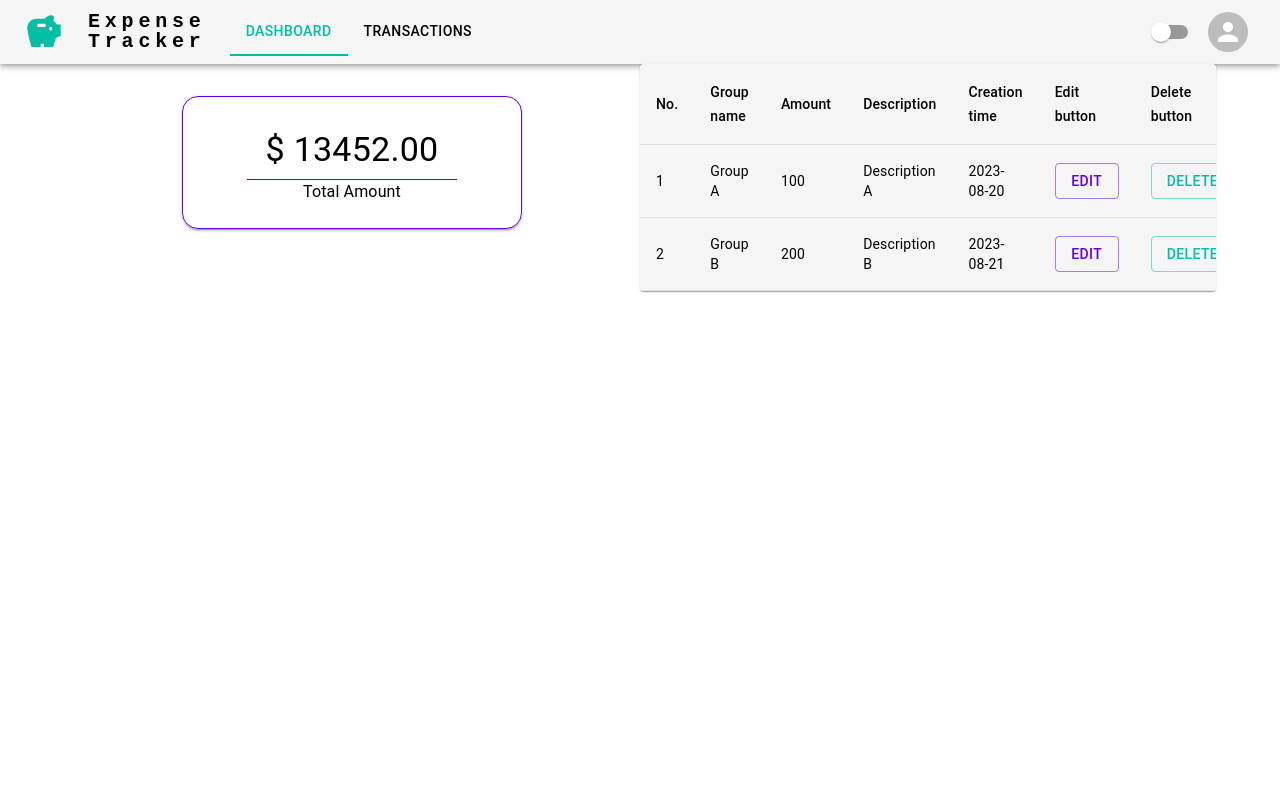
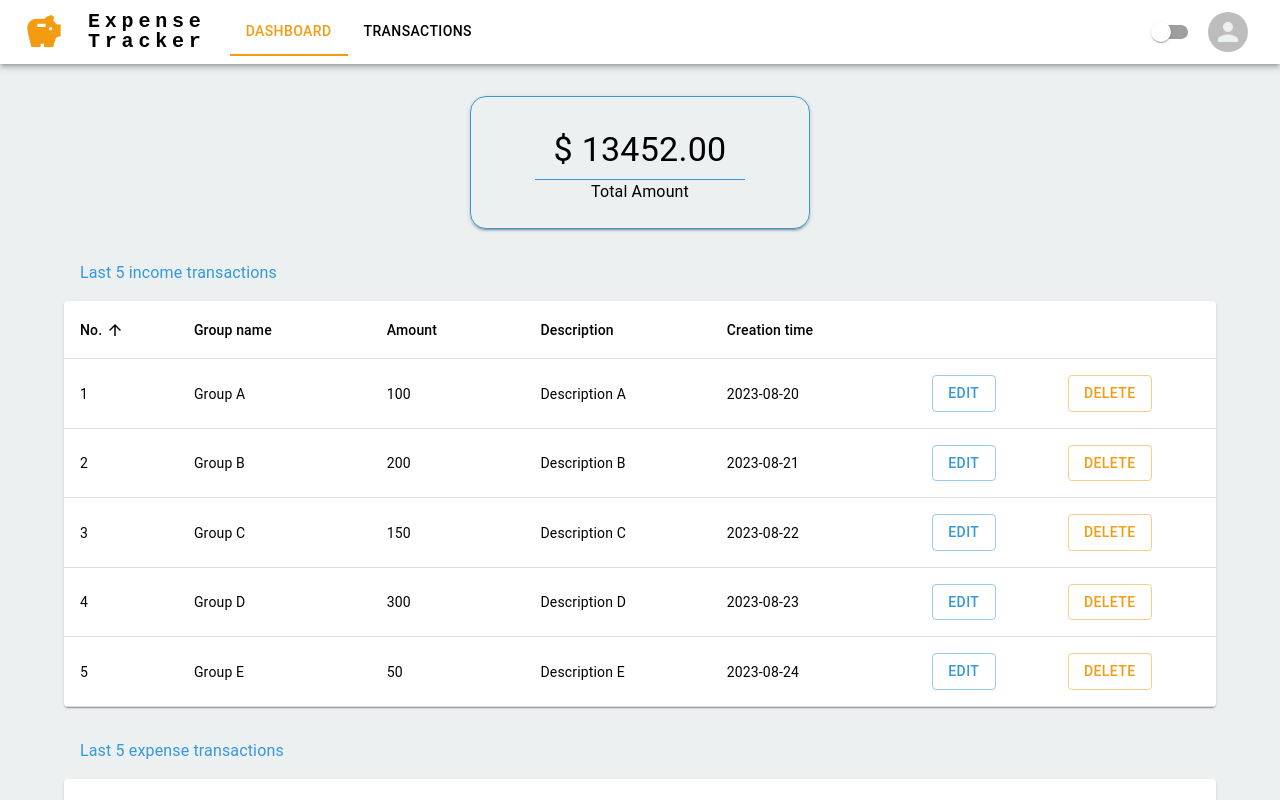
Before and after one commit to AndjelaBoltaKovacic/ExpenseTracker, a React (Create React App) app in the folder Expense Tracker - FE/: page /dashboard in a window 1280 px wide. Shown: the top 800 px of the page. Built offline with nearby package versions, Linux system fonts and the light colour scheme; sample sign-in values are in the browser's storage.

Commit message:
completed dashboard

```diff
--- a/Expense Tracker - FE/src/common/menu/burger-menu.tsx
+++ b/Expense Tracker - FE/src/common/menu/burger-menu.tsx
@@ -20,19 +20,20 @@ function BurgerMenu({ items }: { items: Item[] }) {
         handleCloseNavMenu()
         navigate(page)
     }
-    return (<>
+    return (
+      <>
         <IconButton
-            size='large'
-            aria-label='account of current user'
-            aria-controls='menu-appbar'
-            aria-haspopup='true'
+          size="large"
+          aria-label="account of current user"
+          aria-controls="menu-appbar"
+          aria-haspopup="true"
           onClick={handleOpenNavMenu}
-            color='inherit'
+          color="inherit"
         >
           <MenuIcon />
         </IconButton>
         <Menu
-            id='menu-appbar'
+          id="menu-appbar"
           anchorEl={anchorElNav}
           anchorOrigin={{
             vertical: 'bottom',
@@ -51,12 +52,12 @@ function BurgerMenu({ items }: { items: Item[] }) {
         >
           {items.map(({ title, page }, i) => (
             <MenuItem key={title + i} onClick={() => handleMenuItemClick(page)}>
-                    <Typography color='white' textAlign='center'>{title}</Typography>
+              <Typography textAlign="center">{title}</Typography>
             </MenuItem>
           ))}
         </Menu>
       </>
-    )
+    );
 }
 
 export default BurgerMenu;
--- a/Expense Tracker - FE/src/common/menu/profile-menu.tsx
+++ b/Expense Tracker - FE/src/common/menu/profile-menu.tsx
@@ -36,17 +36,13 @@ export const ProfileMenu = () => {
         open={Boolean(anchorElUser)}
         onClose={handleCloseUserMenu}
       >
-        <Typography sx={{ textAlign: 'center', pb: 1 }} color="white">
-          {user?.firstName}
-        </Typography>
+        <Typography sx={{ textAlign: 'center', pb: 1 }}>{user?.firstName}</Typography>
         <Divider />
         <MenuItem>
-          <Typography color="white" textAlign="center">
-            Set Reminder
-          </Typography>
+          <Typography textAlign="center">Set Reminder</Typography>
         </MenuItem>
         <MenuItem>
-          <Typography color="white" textAlign="center" onClick={() => logout()}>
+          <Typography textAlign="center" onClick={() => logout()}>
             Logout
           </Typography>
         </MenuItem>
--- a/Expense Tracker - FE/src/common/notice-card.tsx
+++ b/Expense Tracker - FE/src/common/notice-card.tsx
@@ -30,6 +30,7 @@ const NoticeCard = ({
       <Typography variant="body2" color="text.secondary">
         {text}
       </Typography>
+      {buttonText && (
         <Button
           onClick={onButtonClick}
           variant="contained"
@@ -37,13 +38,13 @@ const NoticeCard = ({
           style={{
             marginTop: 10,
             borderRadius: 3,
-          color: 'white',
             height: 48,
             padding: '0 30px',
           }}
         >
           {buttonText}
         </Button>
+      )}
     </Box>
   );
 };
--- a/Expense Tracker - FE/src/common/table/table.tsx
+++ b/Expense Tracker - FE/src/common/table/table.tsx
@@ -1,4 +1,4 @@
-import React from 'react';
+import React, { useState } from 'react';
 import Table from '@mui/material/Table';
 import TableBody from '@mui/material/TableBody';
 import TableCell from '@mui/material/TableCell';
@@ -7,33 +7,90 @@ import TableHead from '@mui/material/TableHead';
 import TableRow from '@mui/material/TableRow';
 import Button from '@mui/material/Button';
 import Paper from '@mui/material/Paper';
+import TableSortLabel from '@mui/material/TableSortLabel';
+import { Expense } from '../../models/expenses';
+import { expenses } from '../../services/mocks/expenses';
 
-const data = [
-  { id: 1, groupName: 'Group A', amount: 100, description: 'Description A', creationTime: '2023-08-20' },
-  { id: 2, groupName: 'Group B', amount: 200, description: 'Description B', creationTime: '2023-08-21' },
-  // ... more data entries
-];
+type DataEntry = Array<Expense>[number];
 
 const DataTable = () => {
+  const [orderBy, setOrderBy] = useState<keyof DataEntry>('id');
+  const [order, setOrder] = useState<'asc' | 'desc'>('asc');
+
+  const handleSort = (property: keyof DataEntry) => {
+    const isAscending = orderBy === property && order === 'asc';
+    setOrder(isAscending ? 'desc' : 'asc');
+    setOrderBy(property);
+  };
+
+  const sortedData = expenses.slice().sort((a, b) => {
+    const aValue = a[orderBy];
+    const bValue = b[orderBy];
+
+    if (aValue < bValue) return order === 'asc' ? -1 : 1;
+    if (aValue > bValue) return order === 'asc' ? 1 : -1;
+    return 0;
+  });
+
   return (
     <TableContainer component={Paper}>
-      <Table aria-label="Simple table">
+      <Table aria-label="Sortable table">
         <TableHead>
           <TableRow>
-            <TableCell>No.</TableCell>
-            <TableCell>Group name</TableCell>
-            <TableCell>Amount</TableCell>
-            <TableCell>Description</TableCell>
-            <TableCell>Creation time</TableCell>
-            <TableCell>Edit button</TableCell>
-            <TableCell>Delete button</TableCell>
+            <TableCell>
+              <TableSortLabel
+                active={orderBy === 'id'}
+                direction={orderBy === 'id' ? order : 'asc'}
+                onClick={() => handleSort('id')}
+              >
+                No.
+              </TableSortLabel>
+            </TableCell>
+            <TableCell>
+              <TableSortLabel
+                active={orderBy === 'group'}
+                direction={orderBy === 'group' ? order : 'asc'}
+                onClick={() => handleSort('group')}
+              >
+                Group name
+              </TableSortLabel>
+            </TableCell>
+            <TableCell>
+              <TableSortLabel
+                active={orderBy === 'amount'}
+                direction={orderBy === 'amount' ? order : 'asc'}
+                onClick={() => handleSort('amount')}
+              >
+                Amount
+              </TableSortLabel>
+            </TableCell>
+            <TableCell>
+              <TableSortLabel
+                active={orderBy === 'description'}
+                direction={orderBy === 'description' ? order : 'asc'}
+                onClick={() => handleSort('description')}
+              >
+                Description
+              </TableSortLabel>
+            </TableCell>
+            <TableCell>
+              <TableSortLabel
+                active={orderBy === 'creationTime'}
+                direction={orderBy === 'creationTime' ? order : 'asc'}
+                onClick={() => handleSort('creationTime')}
+              >
+                Creation time
+              </TableSortLabel>
+            </TableCell>
+            <TableCell></TableCell>
+            <TableCell></TableCell>
           </TableRow>
         </TableHead>
         <TableBody>
-          {data.map((row) => (
+          {sortedData.map((row) => (
             <TableRow key={row.id}>
               <TableCell>{row.id}</TableCell>
-              <TableCell>{row.groupName}</TableCell>
+              <TableCell>{row.group}</TableCell>
               <TableCell>{row.amount}</TableCell>
               <TableCell>{row.description}</TableCell>
               <TableCell>{row.creationTime}</TableCell>
--- a/Expense Tracker - FE/src/index.css
+++ b/Expense Tracker - FE/src/index.css
@@ -1,5 +1,6 @@
 body {
   margin: 0;
+  padding-bottom: 100px;
   font-family: -apple-system, BlinkMacSystemFont, 'Segoe UI', 'Roboto', 'Oxygen',
     'Ubuntu', 'Cantarell', 'Fira Sans', 'Droid Sans', 'Helvetica Neue',
     sans-serif;
--- /dev/null
+++ b/Expense Tracker - FE/src/models/expenses.ts
@@ -0,0 +1,7 @@
+export interface Expense {
+  id: number;
+  group: string;
+  amount: number;
+  description: string;
+  creationTime: string;
+}
--- a/Expense Tracker - FE/src/pages/layout/dashboard/dashboard.tsx
+++ b/Expense Tracker - FE/src/pages/layout/dashboard/dashboard.tsx
@@ -2,15 +2,26 @@ import Container from '@mui/material/Container';
 import AmountDisplay from '../../../common/amount-display';
 import DataTable from '../../../common/table/table';
 import Box from '@mui/material/Box';
+import { Typography } from '@mui/material';
+import NoticeCard from '../../../common/notice-card';
 
 function Dashboard() {
   return (
-    <Container sx={{ display: 'flex', justifyContent: 'center' }}>
-      <Box width="100%">
-        <AmountDisplay />
+    <Container>
+      <AmountDisplay />
+      <Box my={2}>
+        <Typography p={2} color="primary.main">
+          Last 5 income transactions
+        </Typography>
+        <DataTable />
       </Box>
-
-      <DataTable />
+      <Box my={2}>
+        <Typography p={2} color="primary.main">
+          Last 5 expense transactions
+        </Typography>
+        <DataTable />
+      </Box>
+      <NoticeCard title="Weekly reminder" text="some text" />
     </Container>
   );
 }
--- /dev/null
+++ b/Expense Tracker - FE/src/services/mocks/expenses.ts
@@ -0,0 +1,9 @@
+import { Expense } from '../../models/expenses';
+
+export const expenses: Expense[] = [
+  { id: 1, group: 'Group A', amount: 100, description: 'Description A', creationTime: '2023-08-20' },
+  { id: 2, group: 'Group B', amount: 200, description: 'Description B', creationTime: '2023-08-21' },
+  { id: 3, group: 'Group C', amount: 150, description: 'Description C', creationTime: '2023-08-22' },
+  { id: 4, group: 'Group D', amount: 300, description: 'Description D', creationTime: '2023-08-23' },
+  { id: 5, group: 'Group E', amount: 50, description: 'Description E', creationTime: '2023-08-24' },
+];
--- a/Expense Tracker - FE/src/values/enums/colors.ts
+++ b/Expense Tracker - FE/src/values/enums/colors.ts
@@ -1,38 +1,31 @@
-
 enum DarkTheme {
-    Primary = '#bb86fc',
-    PrimaryVariant = '#3712b3',
-    Secondary = '#04dac6',
-    SecondaryVariant = '#018786',
-    Background = 'black',
-    Surface = '#2a2a2a',
-    Error = '#cf6679',
-    OnPrimary = '#000000',
-    OnSecondary = '#000000',
-    OnBackground = '#ffffff',
-    OnSurface = '#ffffff',
-    OnError = '#000000'
+  Primary = '#FF6B6B',
+  PrimaryVariant = '#D64545',
+  Secondary = '#66A182',
+  SecondaryVariant = '#4B805E',
+  Background = '#2C3E50',
+  Surface = '#34495E',
+  Error = '#E74C3C',
+  OnPrimary = '#FFFFFF',
+  OnSecondary = '#FFFFFF',
+  OnBackground = '#FFFFFF',
+  OnSurface = '#FFFFFF',
+  OnError = '#FFFFFF',
 }
 
 enum LightTheme {
-  Primary = '#6200EA',
-  PrimaryVariant = '#B388FF',
-  Secondary = '#00BFA5',
-  SecondaryVariant = '#1DE9B6',
-  Background = '#FFFFFF',
-  Surface = '#F5F5F5',
-  Error = '#FF1744',
+  Primary = '#3498DB',
+  PrimaryVariant = '#2980B9',
+  Secondary = '#F39C12',
+  SecondaryVariant = '#E67E22',
+  Background = '#ECF0F1',
+  Surface = '#FFFFFF',
+  Error = '#FF5733',
   OnPrimary = '#FFFFFF',
-  OnSecondary = '#000000',
+  OnSecondary = '#FFFFFF',
   OnBackground = '#000000',
   OnSurface = '#000000',
   OnError = '#FFFFFF',
 }
 
-  export default LightTheme;
-
-
-
-
-
 export { DarkTheme, LightTheme };
```
Lines whose indentation alone changed are shown as unchanged.
